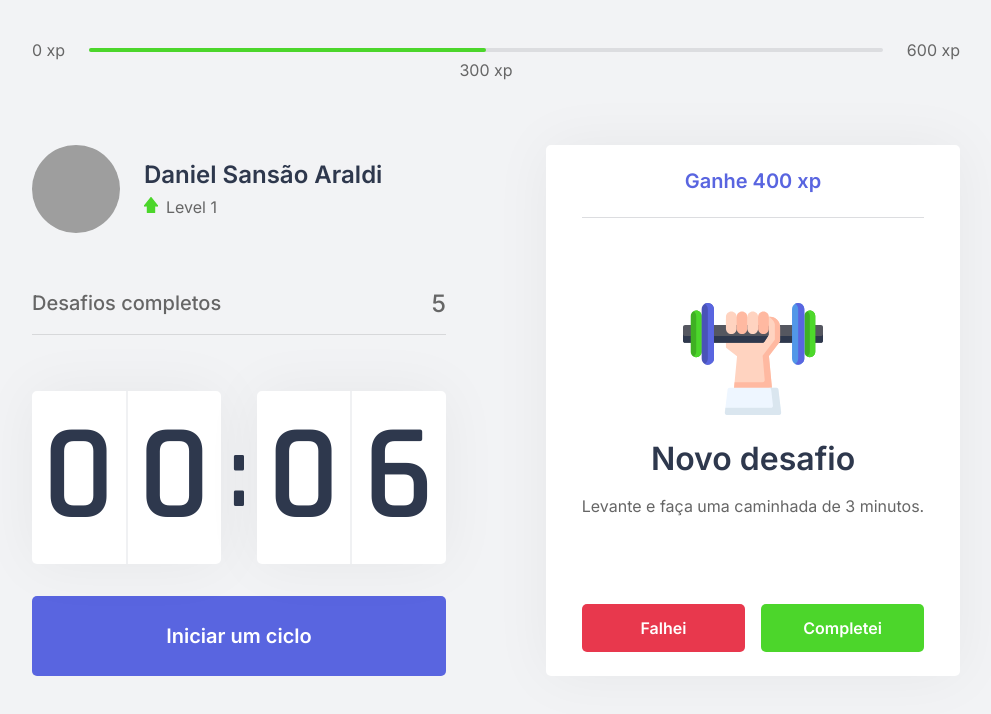
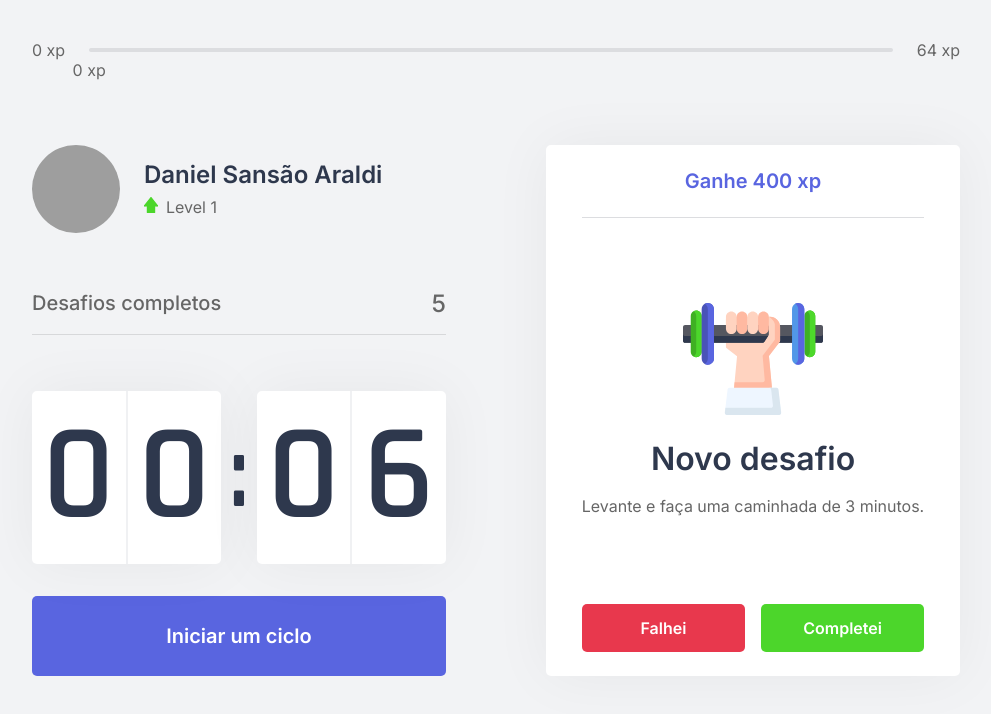
Before and after one commit to DanielAraldi/Move.it, a Next.js app in the folder move-it/: page / in a window 1280 px wide. Shown: the top 714 px of the page, without its empty margins (144-1135 px from the left). Built offline with nearby package versions, Linux system fonts and the light colour scheme; grey boxes are pictures that could not be loaded.

Commit message:
feat: make ExperienceBar dynamic

```diff
--- a/move-it/src/components/ExperienceBar.tsx
+++ b/move-it/src/components/ExperienceBar.tsx
@@ -1,16 +1,29 @@
+import { useContext } from "react";
+import { ChallengesContext } from "../contexts/ChallengeContext";
+
 import styles from "../styles/components/ExperienceBar.module.css";
 
 export function ExperienceBar() {
+  const { currentExperience, experienceToNextLevel } = useContext(
+    ChallengesContext
+  );
+
+  const percentToNextLevel =
+    Math.round(currentExperience * 100) / experienceToNextLevel;
+
   return (
     <header className={styles.experienceBar}>
       <span>0 xp</span>
       <div>
-        <div style={{ width: "50%" }} />
-        <span className={styles.currentExperience} style={{ left: "50%" }}>
-          300 xp
+        <div style={{ width: `${percentToNextLevel}%` }} />
+        <span
+          className={styles.currentExperience}
+          style={{ left: `${percentToNextLevel}%` }}
+        >
+          {currentExperience} xp
         </span>
       </div>
-      <span>600 xp</span>
+      <span>{experienceToNextLevel} xp</span>
     </header>
   );
 }
```
